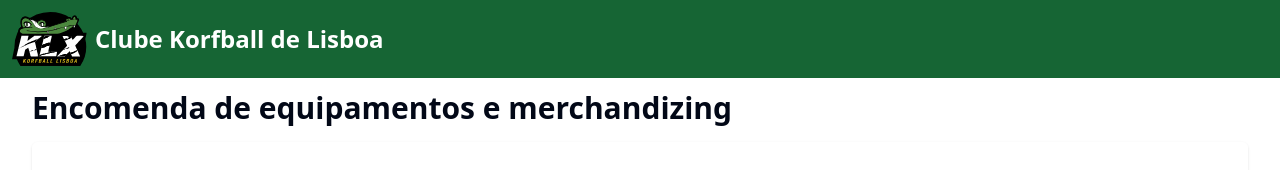
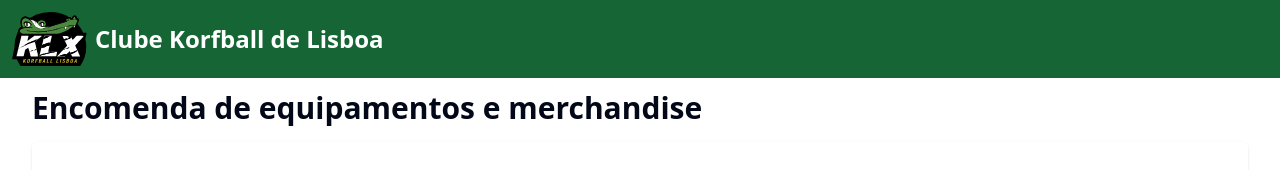
Before and after one commit to Touratica/merch-order, a Next.js app: page / in a window 1280 px wide. Shown: the top 170 px of the page. Built offline with nearby package versions, Linux system fonts and the light colour scheme; no server answers; the database is empty.

Commit message:
feat: Add link to home page (#7)
* fix(ui): Fix typo in word "merchandise"

Fixes #3

* chore: Move .prettierrc.json to root

* feat: Add link to home page

Adds a link to https://korfballx.pt to the logo and name in the navbar.

Fixes #2

```diff
--- a/src/app/page.tsx
+++ b/src/app/page.tsx
@@ -10,7 +10,7 @@ export default async function Home() {
   return (
     <main className="container mx-auto">
       <h1 className="mb-4 text-xl font-semibold sm:text-2xl md:text-3xl">
-        Encomenda de equipamentos e merchandizing
+        Encomenda de equipamentos e merchandise
       </h1>
       <OrderForm products={products} />
     </main>
--- a/src/components/NavBar.tsx
+++ b/src/components/NavBar.tsx
@@ -1,9 +1,13 @@
 import Image from "next/image";
+import Link from "next/link";
 import type { ReactElement } from "react";
 
 export default function NavBar(): ReactElement {
   return (
-    <div className="mb-3 inline-flex w-full items-center bg-green-800 p-3 text-2xl font-semibold text-white">
+    <Link
+      href="https://korfballx.pt"
+      className="mb-3 inline-flex w-full items-center bg-green-800 p-3 text-2xl font-semibold text-white "
+    >
       <Image
         src="/klx.svg"
         alt="Logo"
@@ -12,6 +16,6 @@ export default function NavBar(): ReactElement {
         className="mr-2"
       />
       <h1>Clube Korfball de Lisboa</h1>
-    </div>
+    </Link>
   );
 }
```
Also changed, not shown: .prettierrc.json (renamed from src/.prettierrc.json).
